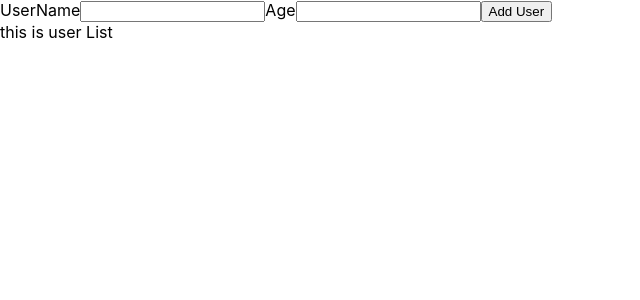
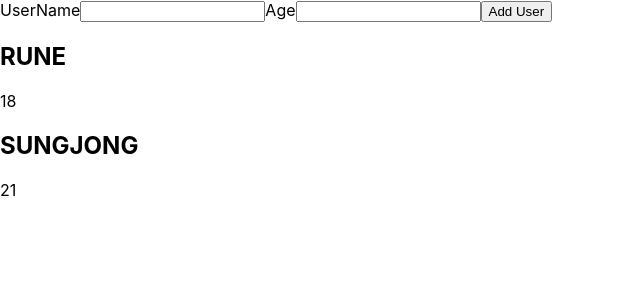
Before and after one commit to whddltjdwhd/react-practice2, a React (Create React App) app: page / in a window 1280 px wide. Shown: the top 300 px of the page, without its empty margins (0-640 px from the left). Built offline with nearby package versions, Linux system fonts and the light colour scheme.

Commit message:
기본 data 출력 기능 구현

```diff
--- a/src/App.js
+++ b/src/App.js
@@ -1,11 +1,22 @@
+import {useState} from "react";
 import ShowForm from "./Form/ShowForm";
 import UserList from "./UserList/UserList";
 
 function App() {
+  const DUMMY = [{
+    name: "RUNE",
+    age: "18",
+    id: "g1"},
+    {name: "SUNGJONG",
+    age: "21",
+    id: "g2"
+}];
+
+const [users, setUsers] = useState(DUMMY);
   return (
     <div>
       <ShowForm/>
-      <UserList/>
+      <UserList list={users}/>
     </div>
   );
 }
--- /dev/null
+++ b/src/UserList/ExpenseUsers.js
@@ -0,0 +1,9 @@
+function ExpenseUsers(props) {
+    console.log(props.name);
+    return <div>
+        <h2>{props.name}</h2>
+        <p>{props.age}</p>
+    </div>
+}
+
+export default ExpenseUsers;
--- /dev/null
+++ b/src/UserList/User.js
@@ -0,0 +1,20 @@
+import ExpenseUsers from "./ExpenseUsers";
+
+function User(props) {
+    const user = props.list;
+
+    return (
+        <div>
+            {user.map((person) => {
+                return <ExpenseUsers
+                key={person.id}
+                name={person.name}
+                age={person.age}
+                />
+            })}
+        </div>
+
+    )
+}
+
+export default User;
--- a/src/UserList/UserList.js
+++ b/src/UserList/UserList.js
@@ -1,6 +1,13 @@
-function UserList() {
+import User from "./User";
+
+
+function UserList(props) {
+
+
     return(
-        "this is user List"
+        <div>
+            <User list={props.list}/>
+        </div>
     );
 }
 
```
